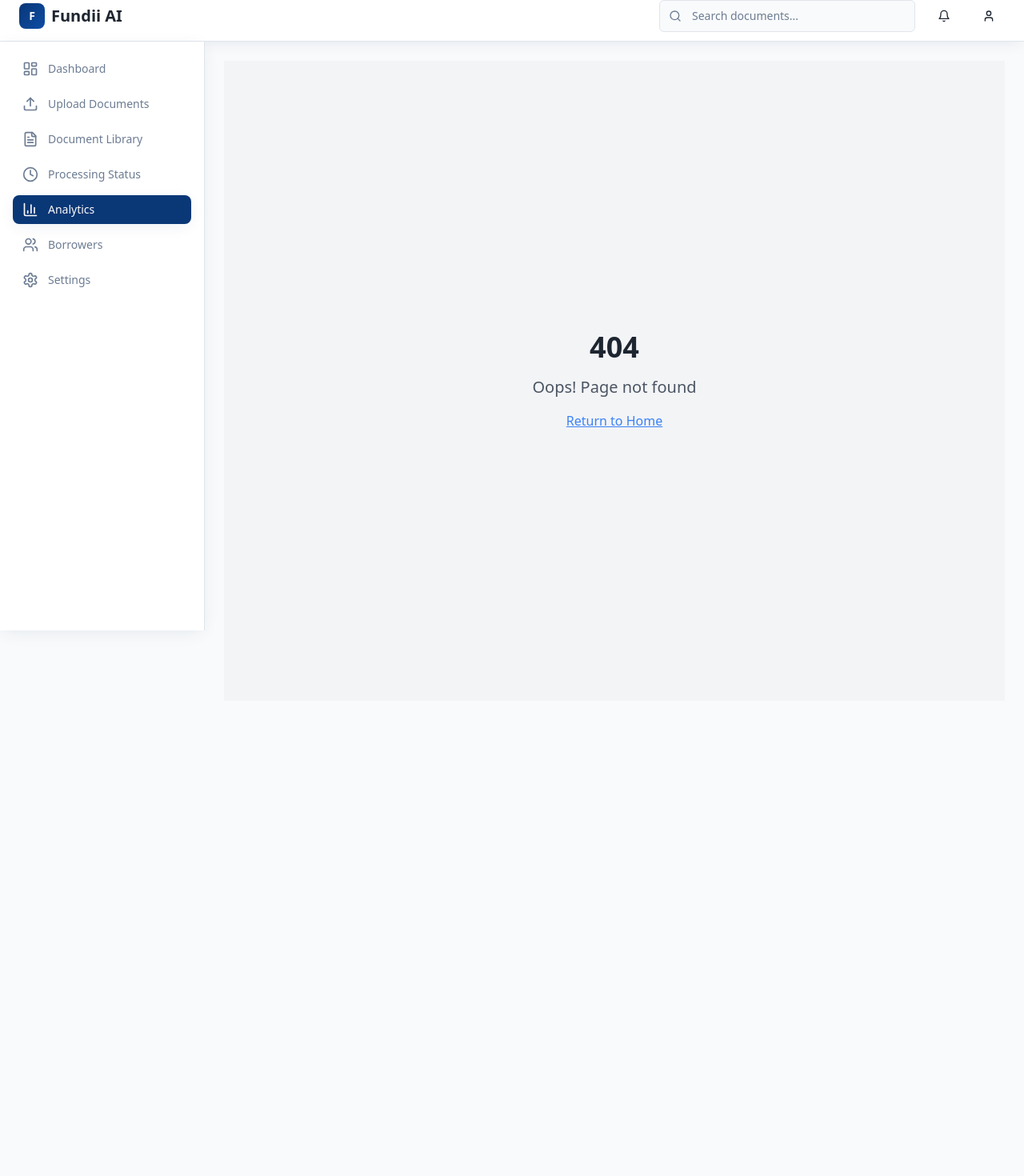
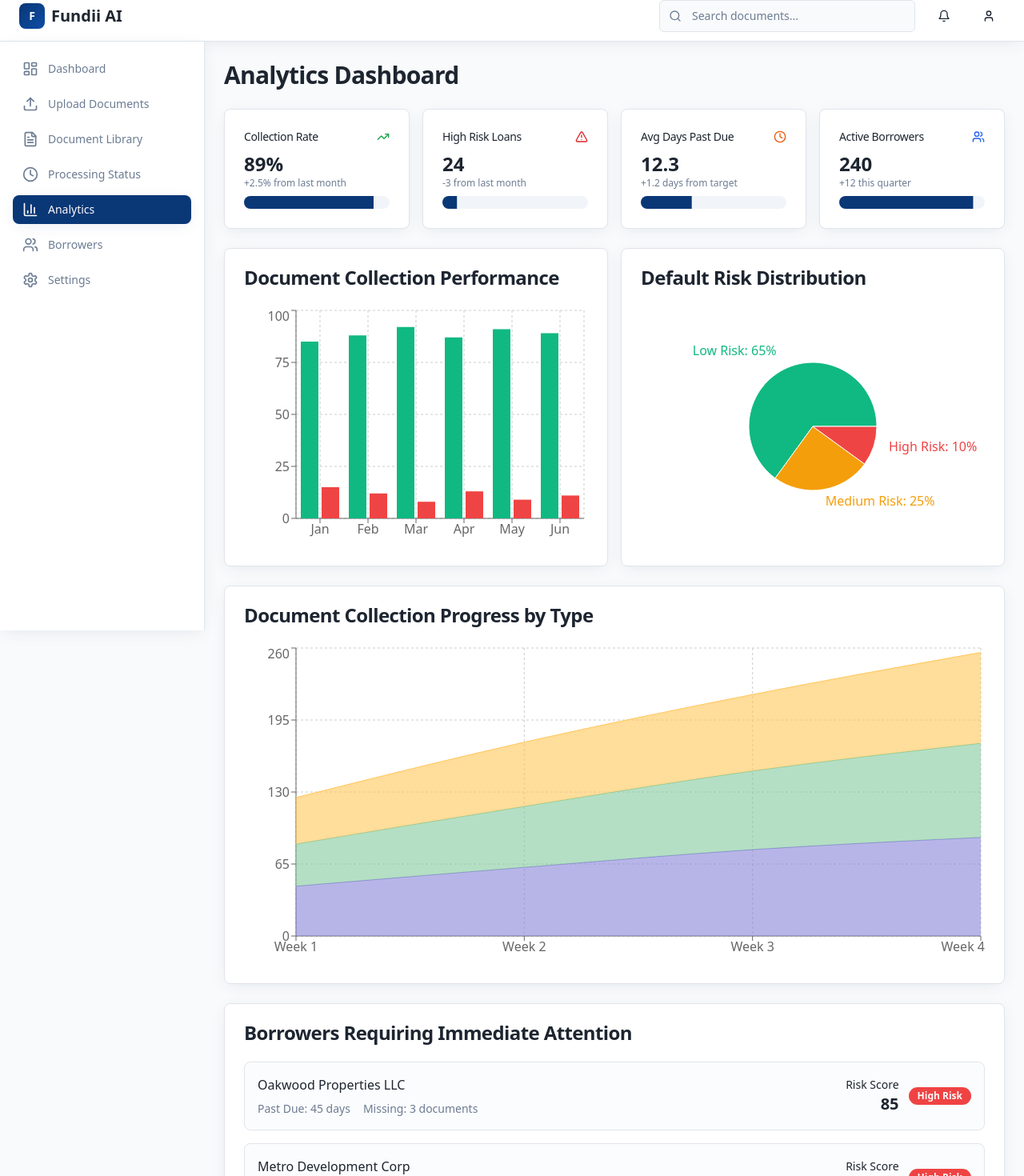
Before and after one commit to jyaangg/fundii-lens-ai, a React (Vite) app: page /analytics in a window 1280 px wide. Before the commit this address had no page. Shown: the part 12-1482 px from the top of the page at 80% size. Before the commit the page ends 912 px from the top, so only its background shows below. Built offline with nearby package versions, Linux system fonts and the light colour scheme.

Commit message:
Add analytics features
Implement sample graphs and dashboard elements for the analytics tab, displaying data on annual review item collection, loan default likelihood, and borrower progress.

```diff
--- a/src/App.tsx
+++ b/src/App.tsx
@@ -6,6 +6,7 @@ import { BrowserRouter, Routes, Route } from "react-router-dom";
 import Dashboard from "./pages/Dashboard";
 import Upload from "./pages/Upload";
 import Documents from "./pages/Documents";
+import Analytics from "./pages/Analytics";
 import ProcessingStatus from "./pages/ProcessingStatus";
 import NotFound from "./pages/NotFound";
 import { DashboardLayout } from "./components/layout/DashboardLayout";
@@ -23,6 +24,7 @@ const App = () => (
             <Route path="/" element={<Dashboard />} />
             <Route path="/upload" element={<Upload />} />
             <Route path="/documents" element={<Documents />} />
+            <Route path="/analytics" element={<Analytics />} />
             <Route path="/status" element={<ProcessingStatus />} />
             {/* ADD ALL CUSTOM ROUTES ABOVE THE CATCH-ALL "*" ROUTE */}
             <Route path="*" element={<NotFound />} />
--- /dev/null
+++ b/src/pages/Analytics.tsx
@@ -0,0 +1,225 @@
+import { Card, CardContent, CardHeader, CardTitle } from "@/components/ui/card";
+import { Badge } from "@/components/ui/badge";
+import { Progress } from "@/components/ui/progress";
+import {
+  BarChart,
+  Bar,
+  XAxis,
+  YAxis,
+  CartesianGrid,
+  Tooltip,
+  ResponsiveContainer,
+  PieChart,
+  Pie,
+  Cell,
+  LineChart,
+  Line,
+  Area,
+  AreaChart,
+} from "recharts";
+import { TrendingUp, TrendingDown, AlertTriangle, Clock, Users, FileText } from "lucide-react";
+
+// Sample data for charts
+const collectionPerformance = [
+  { month: "Jan", onTime: 85, late: 15, target: 90 },
+  { month: "Feb", onTime: 88, late: 12, target: 90 },
+  { month: "Mar", onTime: 92, late: 8, target: 90 },
+  { month: "Apr", onTime: 87, late: 13, target: 90 },
+  { month: "May", onTime: 91, late: 9, target: 90 },
+  { month: "Jun", onTime: 89, late: 11, target: 90 },
+];
+
+const defaultRiskData = [
+  { name: "Low Risk", value: 65, count: 156 },
+  { name: "Medium Risk", value: 25, count: 60 },
+  { name: "High Risk", value: 10, count: 24 },
+];
+
+const borrowerAttention = [
+  { borrower: "Oakwood Properties LLC", riskScore: 85, pastDue: 45, missing: 3 },
+  { borrower: "Metro Development Corp", riskScore: 78, pastDue: 32, missing: 2 },
+  { borrower: "Sunrise Commercial", riskScore: 72, pastDue: 28, missing: 4 },
+  { borrower: "Gateway Holdings", riskScore: 69, pastDue: 21, missing: 2 },
+  { borrower: "Pinnacle Investments", riskScore: 65, pastDue: 18, missing: 1 },
+];
+
+const documentProgress = [
+  { week: "Week 1", insurance: 45, taxes: 38, financial: 42 },
+  { week: "Week 2", insurance: 62, taxes: 55, financial: 58 },
+  { week: "Week 3", insurance: 78, taxes: 71, financial: 69 },
+  { week: "Week 4", insurance: 89, taxes: 85, financial: 82 },
+];
+
+const COLORS = ['#10b981', '#f59e0b', '#ef4444'];
+
+const getRiskBadge = (score: number) => {
+  if (score >= 75) return <Badge variant="destructive">High Risk</Badge>;
+  if (score >= 60) return <Badge variant="secondary" className="bg-orange-500/10 text-orange-700 border-orange-500/20">Medium Risk</Badge>;
+  return <Badge variant="default" className="bg-green-500/10 text-green-700 border-green-500/20">Low Risk</Badge>;
+};
+
+export default function Analytics() {
+  return (
+    <div className="space-y-6">
+      <div className="flex items-center justify-between">
+        <h1 className="text-3xl font-bold tracking-tight">Analytics Dashboard</h1>
+      </div>
+
+      {/* KPI Cards */}
+      <div className="grid gap-4 md:grid-cols-2 lg:grid-cols-4">
+        <Card className="shadow-soft">
+          <CardHeader className="flex flex-row items-center justify-between space-y-0 pb-2">
+            <CardTitle className="text-sm font-medium">Collection Rate</CardTitle>
+            <TrendingUp className="h-4 w-4 text-green-600" />
+          </CardHeader>
+          <CardContent>
+            <div className="text-2xl font-bold">89%</div>
+            <p className="text-xs text-muted-foreground">
+              +2.5% from last month
+            </p>
+            <Progress value={89} className="mt-2" />
+          </CardContent>
+        </Card>
+
+        <Card className="shadow-soft">
+          <CardHeader className="flex flex-row items-center justify-between space-y-0 pb-2">
+            <CardTitle className="text-sm font-medium">High Risk Loans</CardTitle>
+            <AlertTriangle className="h-4 w-4 text-red-600" />
+          </CardHeader>
+          <CardContent>
+            <div className="text-2xl font-bold">24</div>
+            <p className="text-xs text-muted-foreground">
+              -3 from last month
+            </p>
+            <Progress value={10} className="mt-2" />
+          </CardContent>
+        </Card>
+
+        <Card className="shadow-soft">
+          <CardHeader className="flex flex-row items-center justify-between space-y-0 pb-2">
+            <CardTitle className="text-sm font-medium">Avg Days Past Due</CardTitle>
+            <Clock className="h-4 w-4 text-orange-600" />
+          </CardHeader>
+          <CardContent>
+            <div className="text-2xl font-bold">12.3</div>
+            <p className="text-xs text-muted-foreground">
+              +1.2 days from target
+            </p>
+            <Progress value={35} className="mt-2" />
+          </CardContent>
+        </Card>
+
+        <Card className="shadow-soft">
+          <CardHeader className="flex flex-row items-center justify-between space-y-0 pb-2">
+            <CardTitle className="text-sm font-medium">Active Borrowers</CardTitle>
+            <Users className="h-4 w-4 text-blue-600" />
+          </CardHeader>
+          <CardContent>
+            <div className="text-2xl font-bold">240</div>
+            <p className="text-xs text-muted-foreground">
+              +12 this quarter
+            </p>
+            <Progress value={92} className="mt-2" />
+          </CardContent>
+        </Card>
+      </div>
+
+      {/* Charts Row 1 */}
+      <div className="grid gap-4 md:grid-cols-2">
+        <Card className="shadow-soft">
+          <CardHeader>
+            <CardTitle>Document Collection Performance</CardTitle>
+          </CardHeader>
+          <CardContent>
+            <ResponsiveContainer width="100%" height={300}>
+              <BarChart data={collectionPerformance}>
+                <CartesianGrid strokeDasharray="3 3" />
+                <XAxis dataKey="month" />
+                <YAxis />
+                <Tooltip />
+                <Bar dataKey="onTime" fill="#10b981" name="On Time %" />
+                <Bar dataKey="late" fill="#ef4444" name="Late %" />
+              </BarChart>
+            </ResponsiveContainer>
+          </CardContent>
+        </Card>
+
+        <Card className="shadow-soft">
+          <CardHeader>
+            <CardTitle>Default Risk Distribution</CardTitle>
+          </CardHeader>
+          <CardContent>
+            <ResponsiveContainer width="100%" height={300}>
+              <PieChart>
+                <Pie
+                  data={defaultRiskData}
+                  cx="50%"
+                  cy="50%"
+                  labelLine={false}
+                  label={({ name, value }) => `${name}: ${value}%`}
+                  outerRadius={80}
+                  fill="#8884d8"
+                  dataKey="value"
+                >
+                  {defaultRiskData.map((entry, index) => (
+                    <Cell key={`cell-${index}`} fill={COLORS[index % COLORS.length]} />
+                  ))}
+                </Pie>
+                <Tooltip />
+              </PieChart>
+            </ResponsiveContainer>
+          </CardContent>
+        </Card>
+      </div>
+
+      {/* Document Progress Chart */}
+      <Card className="shadow-soft">
+        <CardHeader>
+          <CardTitle>Document Collection Progress by Type</CardTitle>
+        </CardHeader>
+        <CardContent>
+          <ResponsiveContainer width="100%" height={400}>
+            <AreaChart data={documentProgress}>
+              <CartesianGrid strokeDasharray="3 3" />
+              <XAxis dataKey="week" />
+              <YAxis />
+              <Tooltip />
+              <Area type="monotone" dataKey="insurance" stackId="1" stroke="#8884d8" fill="#8884d8" name="Insurance" />
+              <Area type="monotone" dataKey="taxes" stackId="1" stroke="#82ca9d" fill="#82ca9d" name="Property Tax" />
+              <Area type="monotone" dataKey="financial" stackId="1" stroke="#ffc658" fill="#ffc658" name="Financial Statements" />
+            </AreaChart>
+          </ResponsiveContainer>
+        </CardContent>
+      </Card>
+
+      {/* High Attention Borrowers */}
+      <Card className="shadow-soft">
+        <CardHeader>
+          <CardTitle>Borrowers Requiring Immediate Attention</CardTitle>
+        </CardHeader>
+        <CardContent>
+          <div className="space-y-4">
+            {borrowerAttention.map((borrower, index) => (
+              <div key={index} className="flex items-center justify-between p-4 rounded-lg border bg-muted/30">
+                <div className="flex-1">
+                  <h4 className="font-medium">{borrower.borrower}</h4>
+                  <div className="flex items-center gap-4 mt-2 text-sm text-muted-foreground">
+                    <span>Past Due: {borrower.pastDue} days</span>
+                    <span>Missing: {borrower.missing} documents</span>
+                  </div>
+                </div>
+                <div className="flex items-center gap-3">
+                  <div className="text-right">
+                    <div className="text-sm font-medium">Risk Score</div>
+                    <div className="text-xl font-bold">{borrower.riskScore}</div>
+                  </div>
+                  {getRiskBadge(borrower.riskScore)}
+                </div>
+              </div>
+            ))}
+          </div>
+        </CardContent>
+      </Card>
+    </div>
+  );
+}
```
